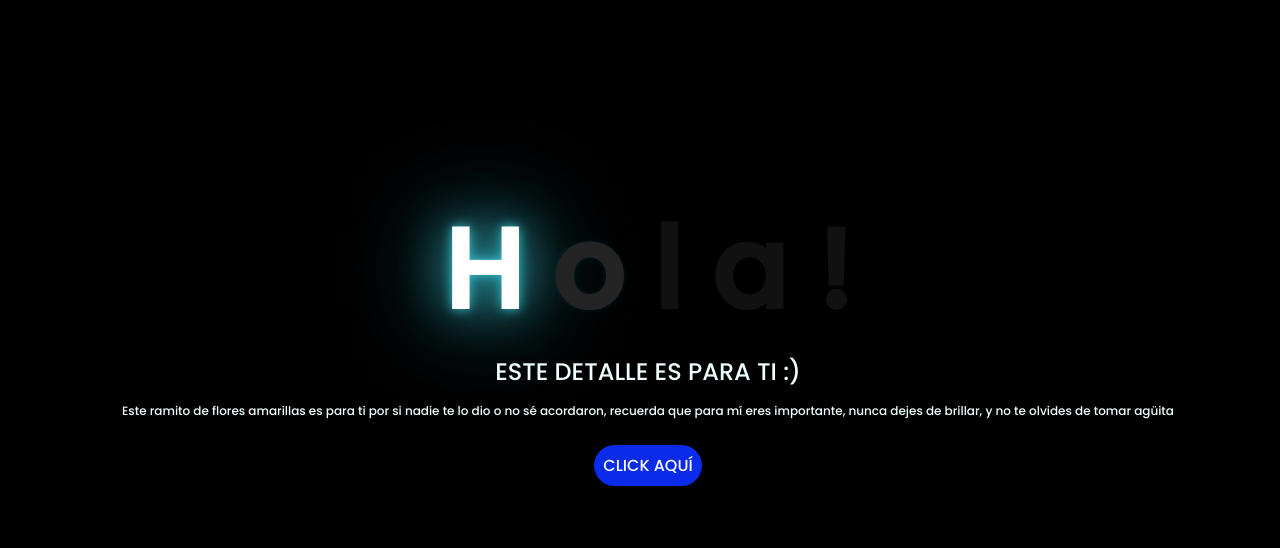
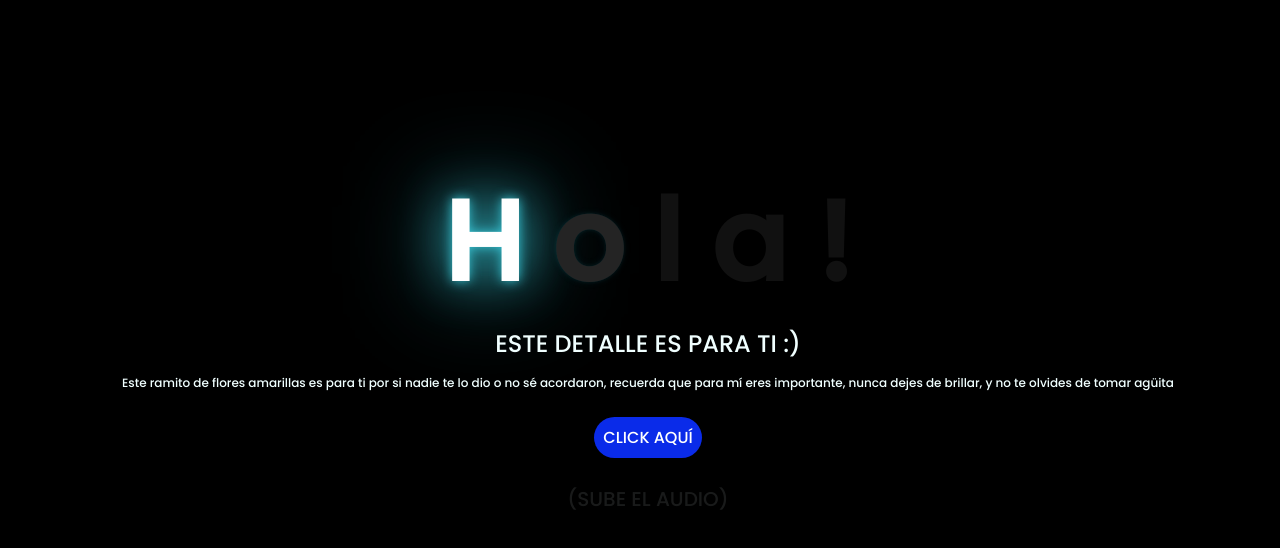
Before and after one commit to Kevin-Omar/floresg, a plain HTML site: page index.html in a window 1280 px wide. Drawn offline with Linux system fonts and the light colour scheme.

Commit message:
Update index.html

```diff
--- a/index.html
+++ b/index.html
@@ -33,5 +33,8 @@
         <a href="flower.html" style="color: #fff">CLICK AQUÍ</a>
       </button>
     </div>
+    <center>
+    </BR><a style="font-size: 20px; opacity: 0.1;">(SUBE EL AUDIO)</a>
+</center>
   </body>
 </html>
```
